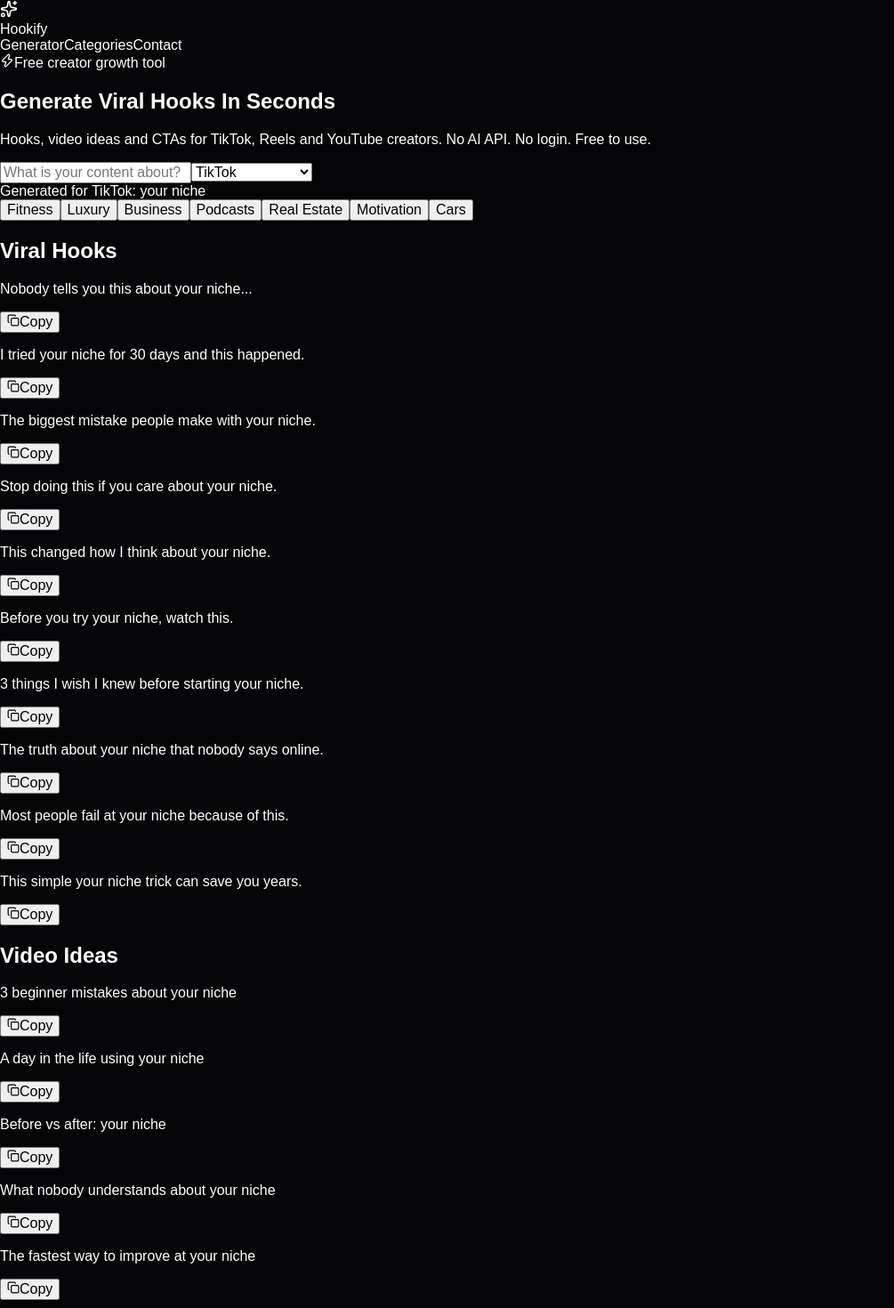
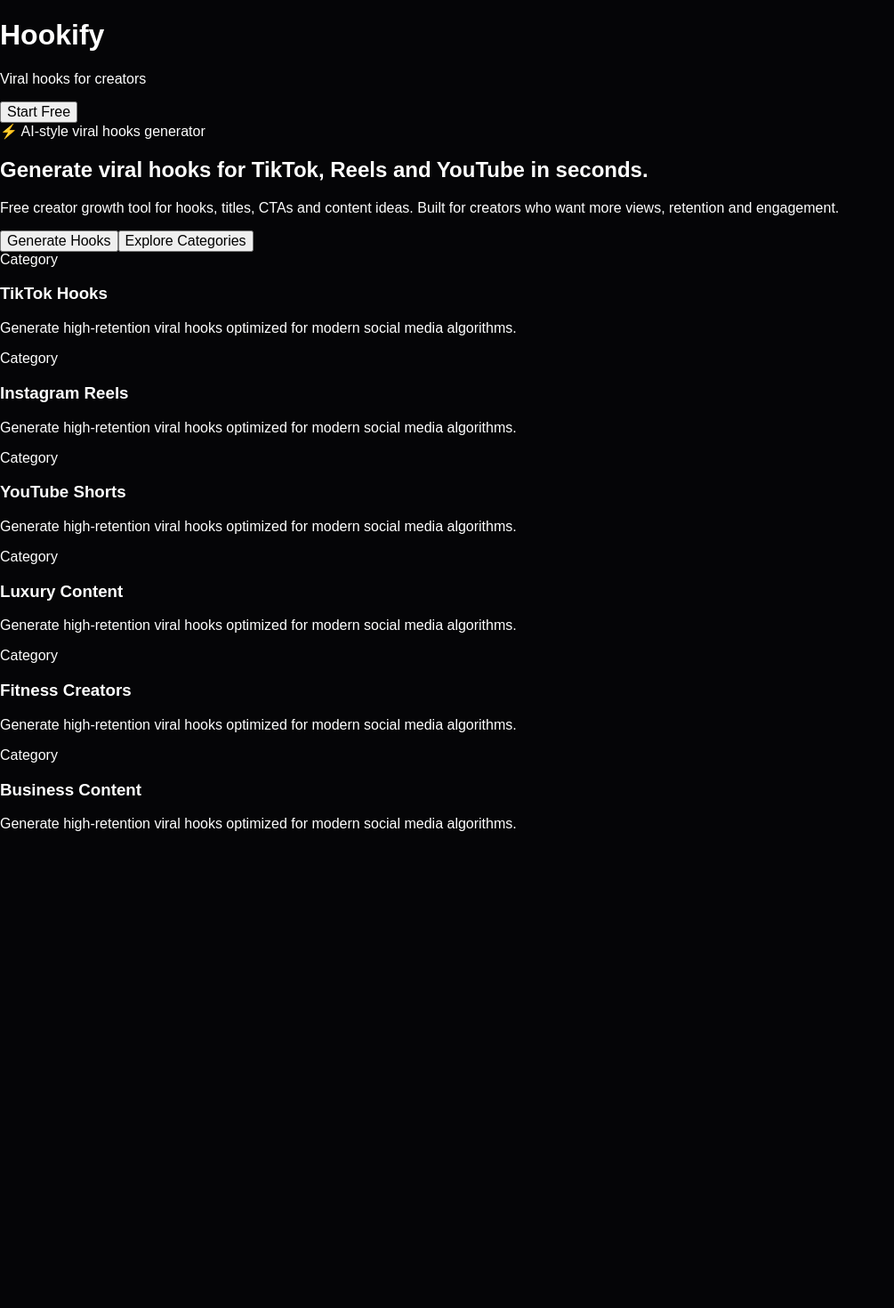
Before and after one commit to ghigamarius-dot/hookify, a Next.js app: page / in a window 1280 px wide. Shown: the top 1470 px of the page at 89% size, without its empty margins (0-1005 px from the left). After the commit the page ends 951 px from the top, so only its background shows below. Built offline with nearby package versions, Linux system fonts and the light colour scheme.

Commit message:
Update page.tsx

```diff
--- a/app/page.tsx
+++ b/app/page.tsx
@@ -1,223 +1,77 @@
-"use client";
+export default function HomePage() {
+  return (
+    <main className="min-h-screen bg-black text-white">
+      <header className="border-b border-white/10">
+        <div className="mx-auto flex max-w-7xl items-center justify-between px-6 py-5">
+          <div>
+            <h1 className="text-2xl font-black tracking-tight">
+              Hookify
+            </h1>
 
-import { useMemo, useState } from "react";
-import { Copy, Sparkles, Zap } from "lucide-react";
+            <p className="text-sm text-white/50">
+              Viral hooks for creators
+            </p>
+          </div>
 
-const categories = [
-  "Fitness",
-  "Luxury",
-  "Business",
-  "Podcasts",
-  "Real Estate",
-  "Motivation",
-  "Cars",
-];
-
-const hookTemplates = [
-  "Nobody tells you this about {topic}...",
-  "I tried {topic} for 30 days and this happened.",
-  "The biggest mistake people make with {topic}.",
-  "Stop doing this if you care about {topic}.",
-  "This changed how I think about {topic}.",
-  "Before you try {topic}, watch this.",
-  "3 things I wish I knew before starting {topic}.",
-  "The truth about {topic} that nobody says online.",
-  "Most people fail at {topic} because of this.",
-  "This simple {topic} trick can save you years.",
-];
-
-const ideaTemplates = [
-  "3 beginner mistakes about {topic}",
-  "A day in the life using {topic}",
-  "Before vs after: {topic}",
-  "What nobody understands about {topic}",
-  "The fastest way to improve at {topic}",
-];
-
-const ctaTemplates = [
-  "Save this before you forget.",
-  "Share this with someone who needs it.",
-  "Comment your biggest question below.",
-  "Follow for more creator growth ideas.",
-  "Try this today and come back tomorrow.",
-];
-
-function cleanTopic(value: string) {
-  const next = value.trim();
-  return next.length ? next : "your niche";
-}
-
-function fill(template: string, topic: string) {
-  return template.replaceAll("{topic}", topic);
-}
-
-export default function HomePage() {
-  const [topic, setTopic] = useState("");
-  const [selectedCategory, setSelectedCategory] = useState("TikTok");
-
-  const finalTopic = cleanTopic(topic);
-
-  const results = useMemo(() => {
-    return {
-      hooks: hookTemplates.map((item) => fill(item, finalTopic)),
-      ideas: ideaTemplates.map((item) => fill(item, finalTopic)),
-      ctas: ctaTemplates,
-    };
-  }, [finalTopic]);
-
-  async function copyText(text: string) {
-    await navigator.clipboard.writeText(text);
-  }
-
-  return (
-    <main className="min-h-screen bg-[#050507] text-white">
-      <header className="mx-auto flex max-w-7xl items-center justify-between px-6 py-6">
-        <div className="flex items-center gap-3">
-          <div className="flex h-10 w-10 items-center justify-center rounded-2xl bg-white text-black">
-            <Sparkles size={20} />
-          </div>
-          <span className="text-xl font-bold tracking-tight">Hookify</span>
+          <button className="rounded-full border border-white/15 px-5 py-2 text-sm font-medium transition hover:bg-white hover:text-black">
+            Start Free
+          </button>
         </div>
-
-        <nav className="hidden gap-6 text-sm text-white/60 md:flex">
-          <a href="#generator">Generator</a>
-          <a href="#categories">Categories</a>
-          <a href="#footer">Contact</a>
-        </nav>
       </header>
 
-      <section className="mx-auto max-w-7xl px-6 pb-16 pt-12 md:pt-24">
-        <div className="mx-auto max-w-4xl text-center">
-          <div className="mx-auto mb-6 inline-flex items-center gap-2 rounded-full border border-white/10 bg-white/5 px-4 py-2 text-sm text-white/70">
-            <Zap size={16} />
-            Free creator growth tool
+      <section className="mx-auto flex max-w-7xl flex-col px-6 py-24">
+        <div className="max-w-4xl">
+          <div className="mb-6 inline-flex items-center rounded-full border border-white/10 bg-white/5 px-4 py-2 text-sm text-white/70">
+            ⚡ AI-style viral hooks generator
           </div>
 
-          <h1 className="text-5xl font-black tracking-tight md:text-7xl">
-            Generate Viral Hooks In Seconds
-          </h1>
+          <h2 className="max-w-4xl text-6xl font-black leading-tight tracking-tight">
+            Generate viral hooks for TikTok, Reels and YouTube in seconds.
+          </h2>
 
-          <p className="mx-auto mt-6 max-w-2xl text-lg leading-8 text-white/60 md:text-xl">
-            Hooks, video ideas and CTAs for TikTok, Reels and YouTube creators.
-            No AI API. No login. Free to use.
+          <p className="mt-8 max-w-2xl text-xl leading-relaxed text-white/60">
+            Free creator growth tool for hooks, titles, CTAs and content ideas.
+            Built for creators who want more views, retention and engagement.
           </p>
-        </div>
 
-        <div
-          id="generator"
-          className="mx-auto mt-12 max-w-4xl rounded-[32px] border border-white/10 bg-white/[0.04] p-4 shadow-2xl shadow-black/40 md:p-6"
-        >
-          <div className="grid gap-3 md:grid-cols-[1fr_180px]">
-            <input
-              value={topic}
-              onChange={(event) => setTopic(event.target.value)}
-              placeholder="What is your content about?"
-              className="h-16 rounded-2xl border border-white/10 bg-black/40 px-5 text-white outline-none placeholder:text-white/35 focus:border-white/30"
-            />
+          <div className="mt-10 flex flex-wrap gap-4">
+            <button className="rounded-2xl bg-white px-7 py-4 text-lg font-semibold text-black transition hover:scale-[1.02]">
+              Generate Hooks
+            </button>
 
-            <select
-              value={selectedCategory}
-              onChange={(event) => setSelectedCategory(event.target.value)}
-              className="h-16 rounded-2xl border border-white/10 bg-black/40 px-5 text-white outline-none"
-            >
-              <option>TikTok</option>
-              <option>Reels</option>
-              <option>YouTube Shorts</option>
-              <option>Ads</option>
-            </select>
-          </div>
-
-          <div className="mt-4 rounded-2xl bg-white px-5 py-4 text-center font-bold text-black">
-            Generated for {selectedCategory}: {finalTopic}
+            <button className="rounded-2xl border border-white/15 px-7 py-4 text-lg font-semibold transition hover:bg-white hover:text-black">
+              Explore Categories
+            </button>
           </div>
         </div>
-
-        <div
-          id="categories"
-          className="mx-auto mt-10 flex max-w-4xl flex-wrap justify-center gap-3"
-        >
-          {categories.map((category) => (
-            <button
-              key={category}
-              onClick={() => setTopic(category.toLowerCase())}
-              className="rounded-full border border-white/10 bg-white/5 px-5 py-3 text-sm text-white/70 transition hover:bg-white hover:text-black"
-            >
-              {category}
-            </button>
-          ))}
-        </div>
-
-        <section className="mx-auto mt-14 grid max-w-7xl gap-6 lg:grid-cols-3">
-          <ResultColumn
-            title="Viral Hooks"
-            items={results.hooks}
-            onCopy={copyText}
-          />
-          <ResultColumn
-            title="Video Ideas"
-            items={results.ideas}
-            onCopy={copyText}
-          />
-          <ResultColumn title="CTAs" items={results.ctas} onCopy={copyText} />
-        </section>
-
-        <section className="mx-auto mt-20 max-w-5xl rounded-[36px] border border-white/10 bg-gradient-to-br from-white/10 to-white/[0.03] p-8 text-center md:p-14">
-          <h2 className="text-3xl font-black md:text-5xl">
-            Start creating better content today.
-          </h2>
-          <p className="mx-auto mt-5 max-w-2xl text-white/60">
-            Hookify helps creators beat blank-page syndrome with instant hooks,
-            ideas and calls to action.
-          </p>
-        </section>
       </section>
 
-      <footer
-        id="footer"
-        className="border-t border-white/10 px-6 py-8 text-center text-sm text-white/50"
-      >
-        <div className="flex justify-center gap-6">
-          <a href="/privacy">Privacy</a>
-          <a href="/terms">Terms</a>
-          <a href="/contact">Contact</a>
-        </div>
-        <p className="mt-4">© 2026 Hookify. Built for creators.</p>
-      </footer>
+      <section className="mx-auto grid max-w-7xl gap-6 px-6 pb-24 md:grid-cols-3">
+        {[
+          "TikTok Hooks",
+          "Instagram Reels",
+          "YouTube Shorts",
+          "Luxury Content",
+          "Fitness Creators",
+          "Business Content",
+        ].map((item) => (
+          <div
+            key={item}
+            className="rounded-3xl border border-white/10 bg-white/[0.03] p-8 transition hover:border-white/20 hover:bg-white/[0.05]"
+          >
+            <div className="mb-4 text-sm uppercase tracking-[0.2em] text-white/40">
+              Category
+            </div>
+
+            <h3 className="text-2xl font-bold">{item}</h3>
+
+            <p className="mt-4 text-white/50">
+              Generate high-retention viral hooks optimized for modern social
+              media algorithms.
+            </p>
+          </div>
+        ))}
+      </section>
     </main>
   );
 }
-
-function ResultColumn({
-  title,
-  items,
-  onCopy,
-}: {
-  title: string;
-  items: string[];
-  onCopy: (text: string) => void;
-}) {
-  return (
-    <div className="rounded-[28px] border border-white/10 bg-white/[0.04] p-5">
-      <h2 className="mb-5 text-2xl font-black">{title}</h2>
-
-      <div className="space-y-3">
-        {items.map((item) => (
-          <div
-            key={item}
-            className="group rounded-2xl border border-white/10 bg-black/30 p-4"
-          >
-            <p className="text-sm leading-6 text-white/80">{item}</p>
-
-            <button
-              onClick={() => onCopy(item)}
-              className="mt-3 inline-flex items-center gap-2 rounded-full bg-white/10 px-3 py-2 text-xs text-white/70 transition hover:bg-white hover:text-black"
-            >
-              <Copy size={14} />
-              Copy
-            </button>
-          </div>
-        ))}
-      </div>
-    </div>
-  );
-}
```
